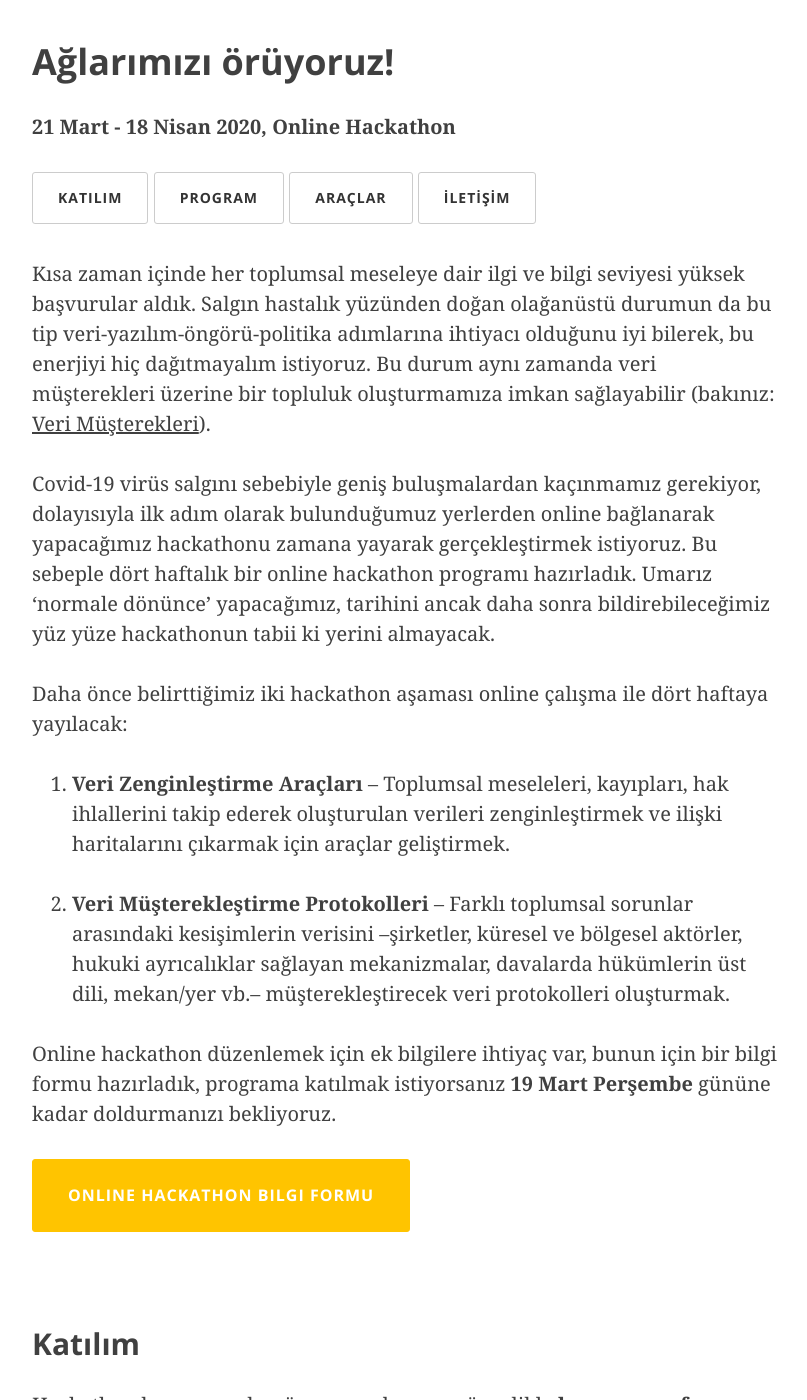
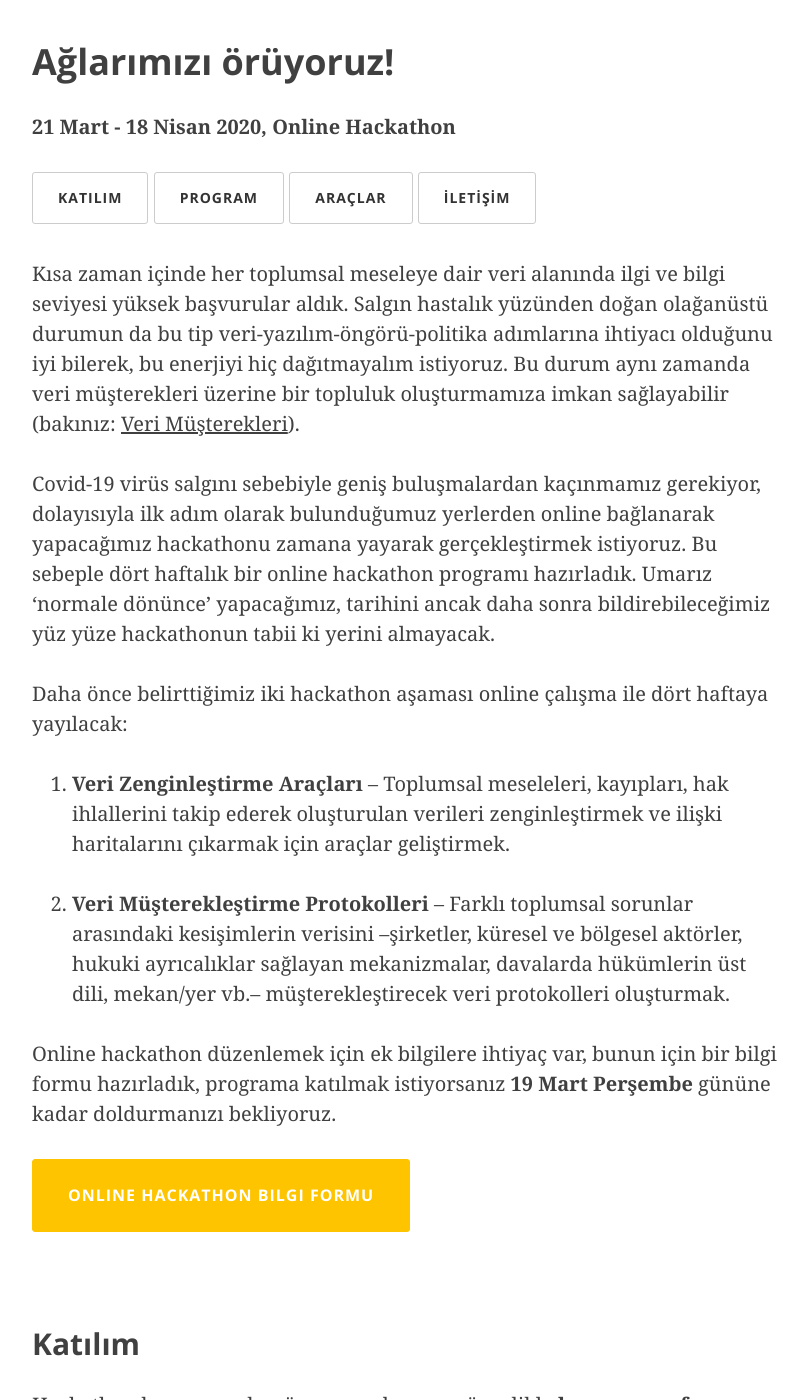
Before and after one commit to graphcommons/hackathons, a Jekyll site: the page built from _posts/2020-03-16-veri-musterekleri-online.md, in a window 1280 px wide and 1400 px high, scrolled down 737 px. Shown: the whole window, without its empty margins (233-1040 px from the left). Built offline with Jekyll 4.4.1, drawn with Linux system fonts in a browser that asks for light colours; nearby versions of some CDN libraries; some of the changed text lies outside the part shown.

Commit message:
text updates

```diff
--- a/_posts/2020-03-16-veri-musterekleri-online.md
+++ b/_posts/2020-03-16-veri-musterekleri-online.md
@@ -20,7 +20,7 @@ place: "Online Hackathon"
 <a href="#araclar" class="btn btn-default">ARAÇLAR</a>
 <a href="#iletisim" class="btn btn-default">İLETİŞİM</a>
 
-Kısa zaman içinde her toplumsal meseleye dair ilgi ve bilgi seviyesi yüksek başvurular aldık. Salgın hastalık yüzünden doğan olağanüstü durumun da bu tip veri-yazılım-öngörü-politika adımlarına ihtiyacı olduğunu iyi bilerek, bu enerjiyi hiç dağıtmayalım istiyoruz. Bu durum aynı zamanda veri müşterekleri üzerine bir topluluk oluşturmamıza imkan sağlayabilir (bakınız: [Veri Müşterekleri](https://beyond.istanbul/hak-savunucular%C4%B1-i%CC%87%C3%A7in-hangi-sorunlar%C4%B1-takip-edece%C4%9Fini-se%C3%A7mek-g%C3%BC%C3%A7l%C3%BC-bir-siyasi-eylem-bi%C3%A7imi-c8aba2cd765){:target='_blank'}).
+Kısa zaman içinde her toplumsal meseleye dair veri alanında ilgi ve bilgi seviyesi yüksek başvurular aldık. Salgın hastalık yüzünden doğan olağanüstü durumun da bu tip veri-yazılım-öngörü-politika adımlarına ihtiyacı olduğunu iyi bilerek, bu enerjiyi hiç dağıtmayalım istiyoruz. Bu durum aynı zamanda veri müşterekleri üzerine bir topluluk oluşturmamıza imkan sağlayabilir (bakınız: [Veri Müşterekleri](https://beyond.istanbul/hak-savunucular%C4%B1-i%CC%87%C3%A7in-hangi-sorunlar%C4%B1-takip-edece%C4%9Fini-se%C3%A7mek-g%C3%BC%C3%A7l%C3%BC-bir-siyasi-eylem-bi%C3%A7imi-c8aba2cd765){:target='_blank'}).
 
 Covid-19 virüs salgını sebebiyle geniş buluşmalardan kaçınmamız gerekiyor, dolayısıyla ilk adım olarak bulunduğumuz yerlerden online bağlanarak yapacağımız hackathonu zamana yayarak gerçekleştirmek istiyoruz. Bu sebeple dört haftalık bir online hackathon programı hazırladık. Umarız ‘normale dönünce’ yapacağımız, tarihini ancak daha sonra bildirebileceğimiz yüz yüze hackathonun tabii ki yerini almayacak.
 
```
Also changed, not shown: other parts of _posts/2020-03-16-veri-musterekleri-online.md (+1 -1 lines).
